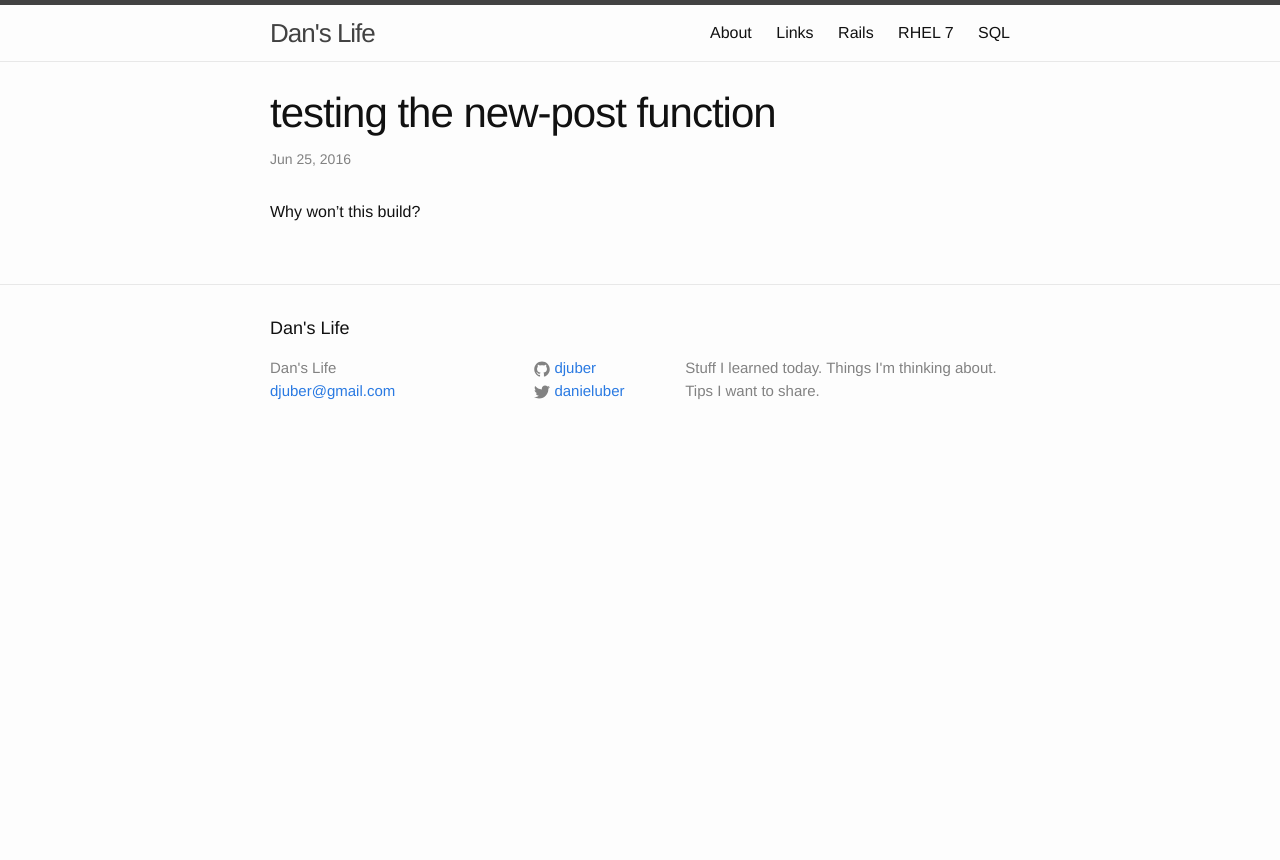
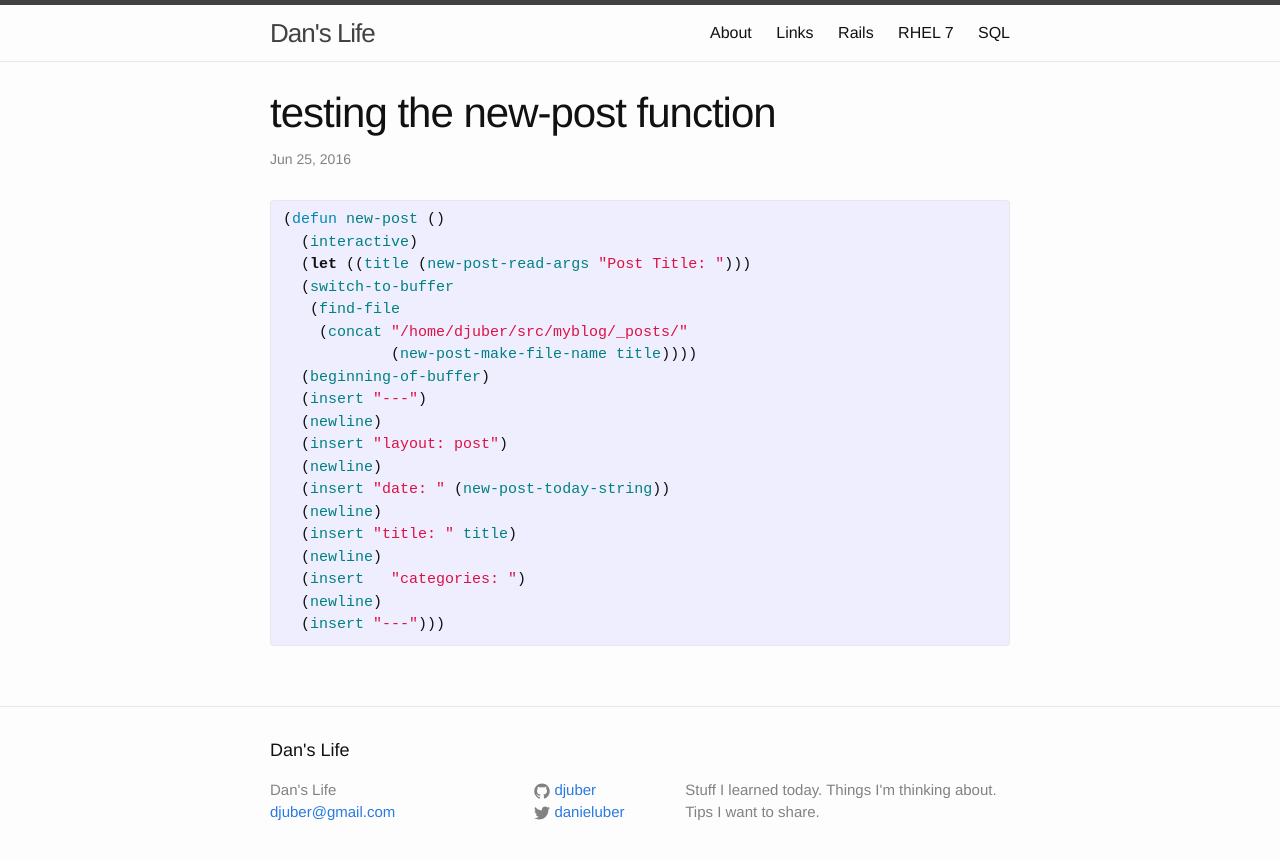
Before and after one commit to djuber/myblog, a Jekyll site: the page built from _posts/2016-06-25-testing-the-new-post-function.markdown, in a window 1280 px wide. Shown: the top 860 px of the page. Built offline with Jekyll 4.4.1, drawn with Linux system fonts in a browser that asks for light colours.

Commit message:
automated 2016-06-25-14:14:40

```diff
--- a/_posts/2016-06-25-testing-the-new-post-function.markdown
+++ b/_posts/2016-06-25-testing-the-new-post-function.markdown
@@ -5,4 +5,25 @@ date:  2016-06-25 14:08 -0500
 categories: emacs
 ---
 
-Why won't this build?
+
+{% highlight lisp %}
+(defun new-post ()
+  (interactive)
+  (let ((title (new-post-read-args "Post Title: ")))
+  (switch-to-buffer
+   (find-file
+    (concat "/home/djuber/src/myblog/_posts/"
+	    (new-post-make-file-name title))))
+  (beginning-of-buffer)
+  (insert "---")
+  (newline)
+  (insert "layout: post")
+  (newline)
+  (insert "date: " (new-post-today-string))
+  (newline)
+  (insert "title: " title)
+  (newline)
+  (insert   "categories: ")
+  (newline)
+  (insert "---")))
+{% endhighlight %}
```
